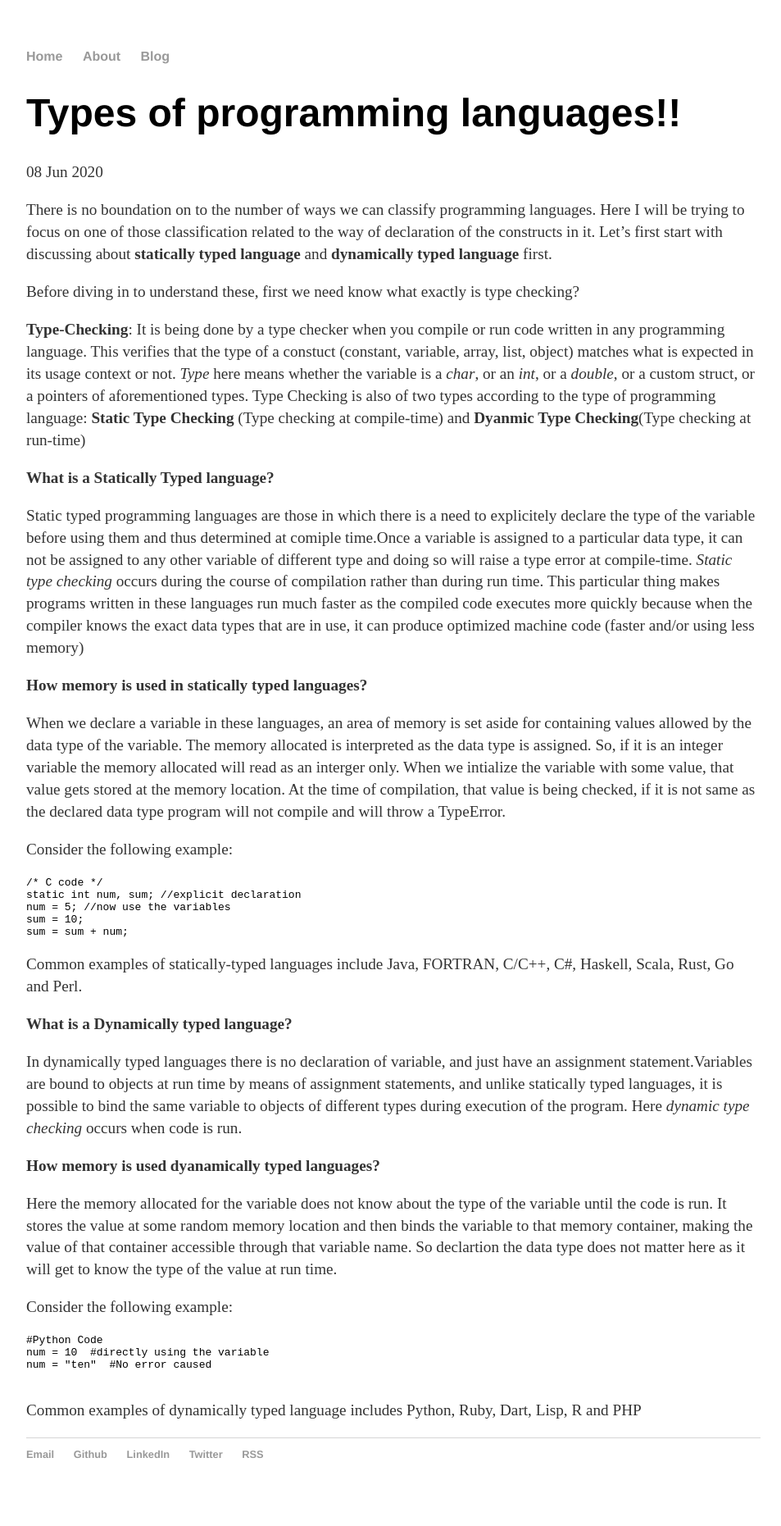
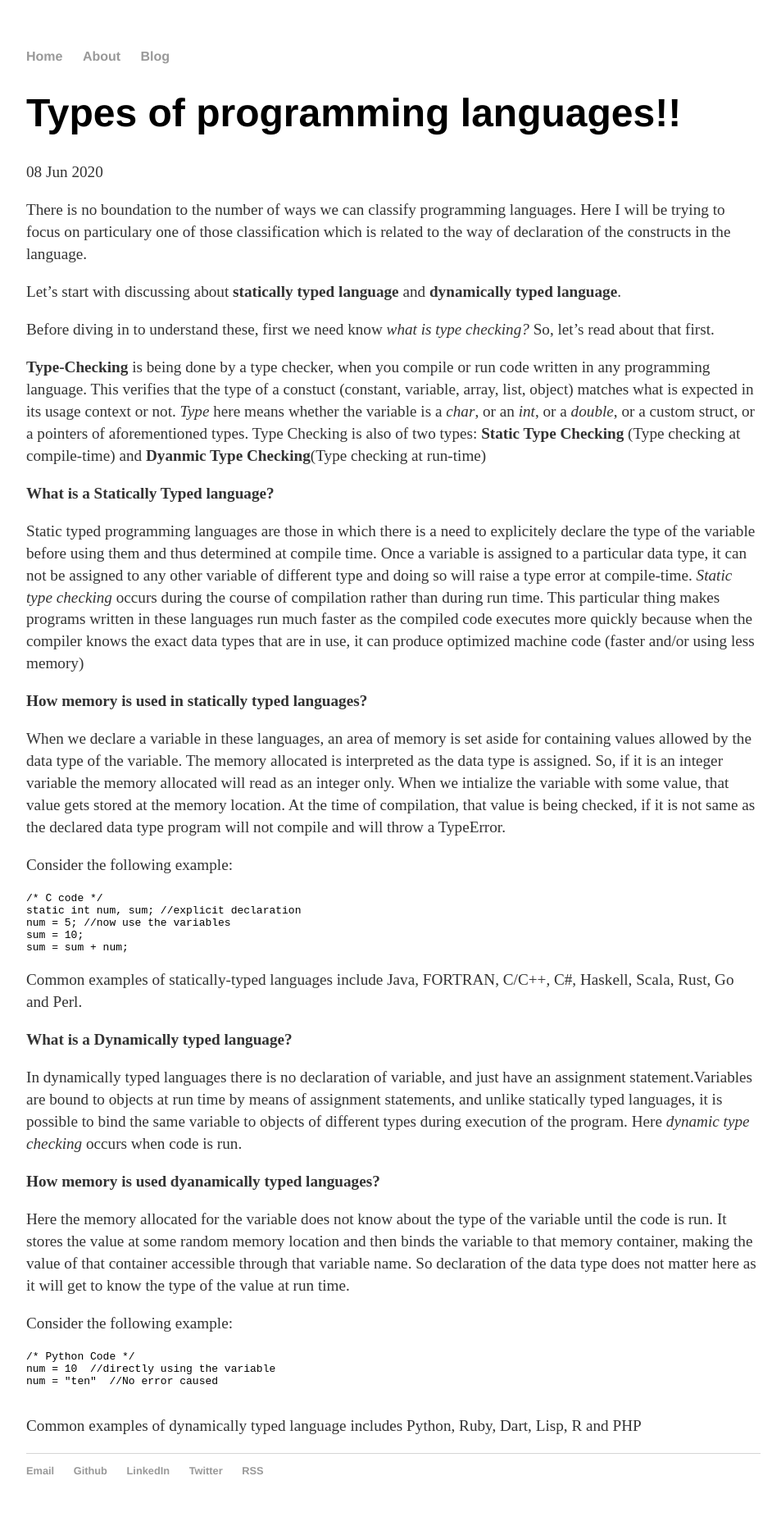
Before and after one commit to ssurbhi560/ssurbhi560.github.io, a Jekyll site: the page built from _posts/2020-06-08-Types-of-programming-languages.md, in a window 1280 px wide. Shown: the whole page at 82% size, without its empty margins (160-1113 px from the left). Built offline with Jekyll 4.4.1, drawn with Linux system fonts in a browser that asks for light colours.

Commit message:
Fix: so many spelling mistakes

````diff
--- a/_posts/2020-06-08-Types-of-programming-languages.md
+++ b/_posts/2020-06-08-Types-of-programming-languages.md
@@ -3,22 +3,23 @@
 title: "Types of programming languages!!"
 date: 2020-6-8
 ---
-There is no boundation on to the number of ways we can classify programming languages. Here I will be trying to focus on one of those classification related to the way of declaration of the constructs in it.
-Let's first start with discussing about **statically typed language** and **dynamically typed language** first.
+There is no boundation to the number of ways we can classify programming languages. Here I will be trying to focus on particulary one of those classification which is related to the way of declaration of the constructs in the language.
 
-Before diving in to understand these, first we need know what exactly is type checking?
+Let's start with discussing about **statically typed language** and **dynamically typed language**.
 
-**Type-Checking**: It is being done by a type checker when you compile or run code written in any programming language. This verifies that the type of a constuct (constant, variable, array, list, object) matches what is expected in its usage context or not. *Type* here means whether the variable is a *char*, or an *int*, or a *double*, or a custom struct, or a pointers of aforementioned types.
-Type Checking is also of two types according  to the type of programming language:
+Before diving in to understand these, first we need know *what is type checking?* So, let's read about that first.
+
+**Type-Checking** is being done by a type checker, when you compile or run code written in any programming language. This verifies that the type of a constuct (constant, variable, array, list, object) matches what is expected in its usage context or not. *Type* here means whether the variable is a *char*, or an *int*, or a *double*, or a custom struct, or a pointers of aforementioned types.
+Type Checking is also of two types:
 **Static Type Checking** (Type checking at compile-time) and **Dyanmic Type Checking**(Type checking at run-time)
 
 **What is a Statically Typed language?**
 
-Static typed programming languages are those in which there is a need to explicitely declare the type of the variable before using them and thus determined at comiple time.Once a variable is assigned to a particular data type, it can not be assigned to any other variable of different type and doing so will raise a type error at compile-time. *Static type checking* occurs during the course of compilation rather than during run time. This particular thing makes programs written in these languages run much faster as the compiled code executes more quickly because when the compiler knows the exact data types that are in use, it can produce optimized machine code (faster and/or using less memory)
+Static typed programming languages are those in which there is a need to explicitely declare the type of the variable before using them and thus determined at compile time. Once a variable is assigned to a particular data type, it can not be assigned to any other variable of different type and doing so will raise a type error at compile-time. *Static type checking* occurs during the course of compilation rather than during run time. This particular thing makes programs written in these languages run much faster as the compiled code executes more quickly because when the compiler knows the exact data types that are in use, it can produce optimized machine code (faster and/or using less memory)
 
 **How memory is used in statically typed languages?**
 
-When we declare a variable in these languages, an area of memory is set aside for containing values allowed by the data type of the variable. The memory allocated is interpreted as the data type is assigned. So, if it is an integer variable the memory allocated will read as an interger only. When we intialize the variable with some value, that value gets stored at the memory location. At the time of compilation, that value is being checked, if it is not same as the declared data type program will not compile and will throw a TypeError.
+When we declare a variable in these languages, an area of memory is set aside for containing values allowed by the data type of the variable. The memory allocated is interpreted as the data type is assigned. So, if it is an integer variable the memory allocated will read as an integer only. When we intialize the variable with some value, that value gets stored at the memory location. At the time of compilation, that value is being checked, if it is not same as the declared data type program will not compile and will throw a TypeError.
 
 Consider the following example:
 
@@ -38,14 +39,14 @@
 
 **How memory is used dyanamically typed languages?**
 
-Here the memory allocated for the variable does not know about the type of the variable until the code is run. It stores the value at some random memory location and then binds the variable to that memory container, making the value of that container accessible through that variable name. So declartion the data type does not matter here as it will get to know the type of the value at run time.
+Here the memory allocated for the variable does not know about the type of the variable until the code is run. It stores the value at some random memory location and then binds the variable to that memory container, making the value of that container accessible through that variable name. So declaration of the data type does not matter here as it will get to know the type of the value at run time.
 
 Consider the following example:
 
 ```
-#Python Code
-num = 10  #directly using the variable
-num = "ten"  #No error caused
+/* Python Code */
+num = 10  //directly using the variable
+num = "ten"  //No error caused
 
 ```
 
````
